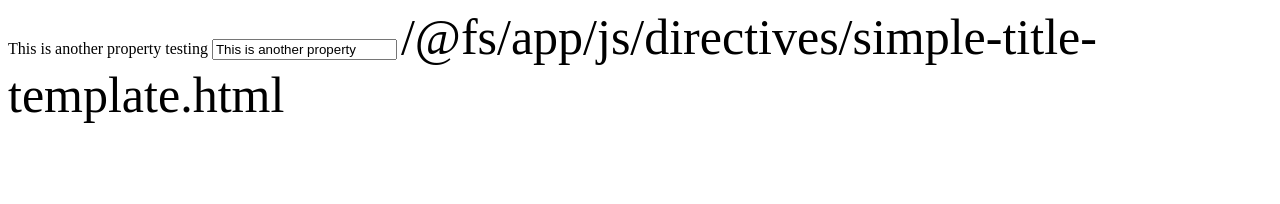
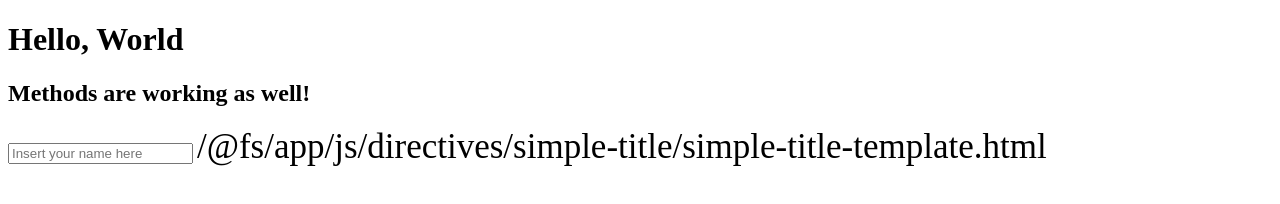
Before and after one commit to jhonnymichel/angular1.5-es6-stack, a website built with webpack: page app/index.html in a window 1280 px wide. Built offline with nearby package versions, Linux system fonts and the light colour scheme; some packages are replaced by stand-ins of ours.

Commit message:
organized everything

```diff
--- a/app/index.html
+++ b/app/index.html
@@ -6,9 +6,10 @@
   </head>
   <body ng-app="app">
   <div class="testing" ng-controller="homeController">
-    {{object}} {{getMessage()}}
-    <input ng-model="object" bg-bind="object"/>
-    <simple-title />
+    <h1>{{message}}</h1>
+    <h2>{{getMessage()}}</h2>
+    <input placeholder="Insert your name here" ng-model="object" bg-bind="object"/>
+    <simple-title name="object"></simple-title>
   </div>
   <script type="text/javascript" src="./dist/js/bundle.js"></script>
   </body>
--- a/app/js/controllers/controller.js
+++ b/app/js/controllers/HomeController.js
@@ -1,12 +1,11 @@
 export default class HomeController {
   constructor($scope) {
     this.$scope = $scope;
-    this.$scope.name = "Olá mundo!"
-    this.$scope.object = "This is another property";
+    this.$scope.message = "Hello, World"
     this.$scope.getMessage = this.getMessage.bind(this);
   }
 
   getMessage() {
-    return "testing";
+    return "Methods are working as well!";
   }
 }
--- a/app/js/directives/simple-title-controller.js
+++ /dev/null
@@ -1,7 +0,0 @@
-export default class SimpleTitleController {
-  constructor ($scope) {
-    this.$scope = $scope;
-    this.$scope.object = "dsdssdfsdfsdf";
-    this.$scope.message = "oi";
-  }
-}
--- a/app/js/directives/simple-title-template.html
+++ /dev/null
@@ -1 +0,0 @@
-<h1>Estou testando meu {{object}}</h1>
--- a/app/js/directives/simple-title.js
+++ /dev/null
@@ -1,28 +0,0 @@
-import SimpleTitleController from "./simple-title-controller.js";
-
-function simpleTitle($interval) {
-
-  return {
-    restrict: "E",
-    template: require("./simple-title-template.html"),
-    controller: ["$scope", SimpleTitleController],
-    scope: {},
-    link: (scope, element) => {
-      console.log(typeof $interval);
-      element.css({
-        "font-size" : "50px"
-      });
-      $interval(
-        () => {
-          scope.object = String(Math.round(Math.random() * 500));
-        },
-        1000,
-        10
-      );
-    }
-  }
-}
-
-export default angular.module('app.simple-title', [])
-  .directive('simpleTitle', ["$interval", simpleTitle])
-  .name;
--- /dev/null
+++ b/app/js/directives/simple-title/simple-title-template.html
@@ -0,0 +1 @@
+<h1>{{name}} - this is working!</h1>
--- /dev/null
+++ b/app/js/directives/simple-title/simple-title.js
@@ -0,0 +1,25 @@
+function simpleTitle($interval) {
+
+  return {
+    restrict: "E",
+    template: require("./simple-title-template.html"),
+    scope: {
+      name: "="
+    },
+    link: function(scope, element) {
+      $interval(
+        () => {
+          let value = Math.round(10 + Math.random() * 30);
+          element.css({
+            "font-size" : `${value}px`
+          });
+        },
+        1000,
+      );
+    }
+  }
+}
+
+export default angular.module('app.simple-title', [])
+  .directive('simpleTitle', ["$interval", simpleTitle])
+  .name;
--- a/app/js/entry.js
+++ b/app/js/entry.js
@@ -1,6 +1,6 @@
 import angular from "angular";
-import HomeController from "./controllers/controller.js";
-import simpleTitle from "./directives/simple-title.js";
+import HomeController from "./controllers/HomeController.js";
+import simpleTitle from "./directives/simple-title/simple-title.js";
 
 angular.module("app", [simpleTitle])
   .controller("homeController", ["$scope", HomeController])
--- a/package.json
+++ b/package.json
@@ -11,7 +11,7 @@
     "type": "git",
     "url": "git+https://github.com/jhonnymichel/angular1.5-es6-stack.git"
   },
-  "author": "",
+  "author": "Jhonnymichel at outlook.com",
   "license": "ISC",
   "bugs": {
     "url": "https://github.com/jhonnymichel/angular1.5-es6-stack/issues"
```
